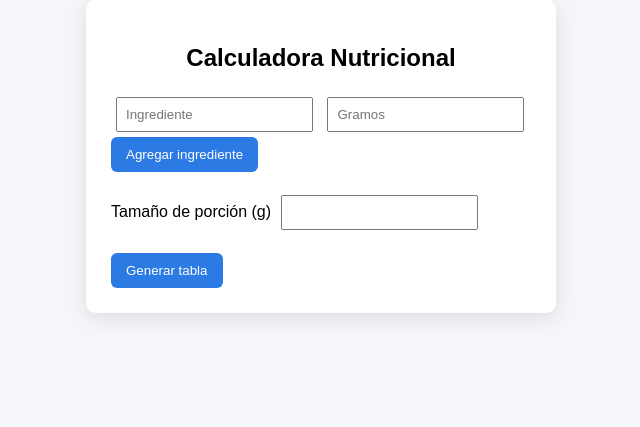
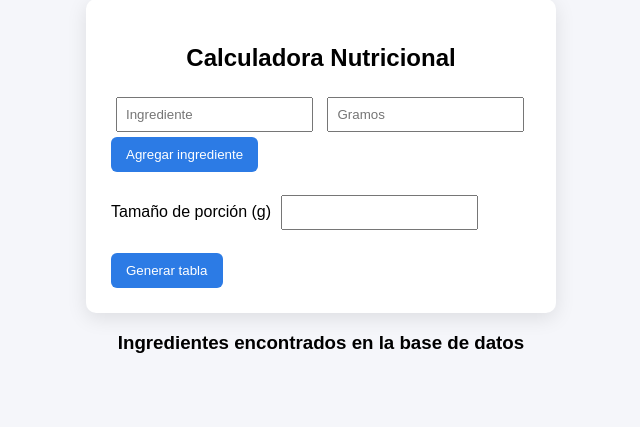
Before and after one commit to Felito802/calculadora-nutricional, a FastAPI app: page / in a window 1280 px wide. Shown: the part 49-476 px from the top of the page, without its empty margins (319-959 px from the left). Run offline with FastAPI, Linux system fonts and the light colour scheme; parts of the project's set-up code (start-up, migrations or seed data) failed here and were passed over; some libraries are stand-ins or nearby versions.

Commit message:
ingrediente buscado

```diff
--- a/app/main.py
+++ b/app/main.py
@@ -39,7 +39,7 @@ def calcular(
     porcion: float = Form(None)
 ):
 
-    tabla = calcular_tabla_nutricional(ingrediente, cantidad)
+    tabla, ingredientes_usados = calcular_tabla_nutricional(ingrediente, cantidad)
 
     total_gramos = sum(cantidad)
 
@@ -81,6 +81,7 @@ def calcular(
             "tabla_porcion": tabla_porcion,
             "porcion": porcion,
             "porciones": porciones,
-            "sello": sello
+            "sello": sello,
+            "ingredientes_usados": ingredientes_usados
         }
     )
--- a/templates/index.html
+++ b/templates/index.html
@@ -175,7 +175,13 @@ Generar tabla
 </form>
 
 </div>
+    <h3>Ingredientes encontrados en la base de datos</h3>
 
+    <ul>
+    {% for ing in ingredientes_usados %}
+    <li>{{ ing }}</li>
+    {% endfor %}
+    </ul>
 
 {% if tabla %}
 
```
Also changed, not shown: app/services/nutricional.py (+5 -2 lines).
